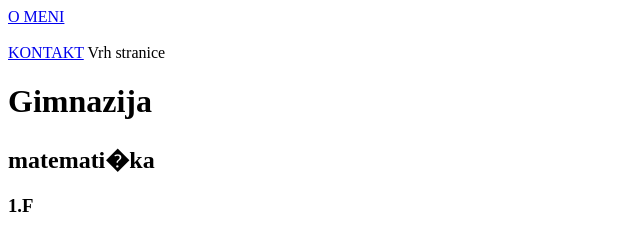
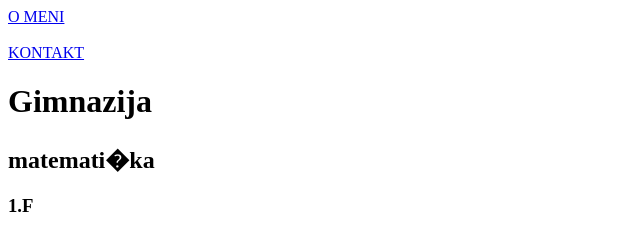
Before and after one commit to mblazevicc/web, a plain HTML site: page index.html in a window 1280 px wide. Shown: the top 233 px of the page, 0-640 px from the left. Drawn offline with Linux system fonts and the light colour scheme.

Commit message:
Update index.html

```diff
--- a/index.html
+++ b/index.html
@@ -15,7 +15,7 @@
        		 <a href="kontakt.html">KONTAKT</a>
 
 
-		<a name="vrh">Vrh stranice</a>
+		<a name="vrh"> </a>
 
 		<h1>Gimnazija</h1>
 
```
